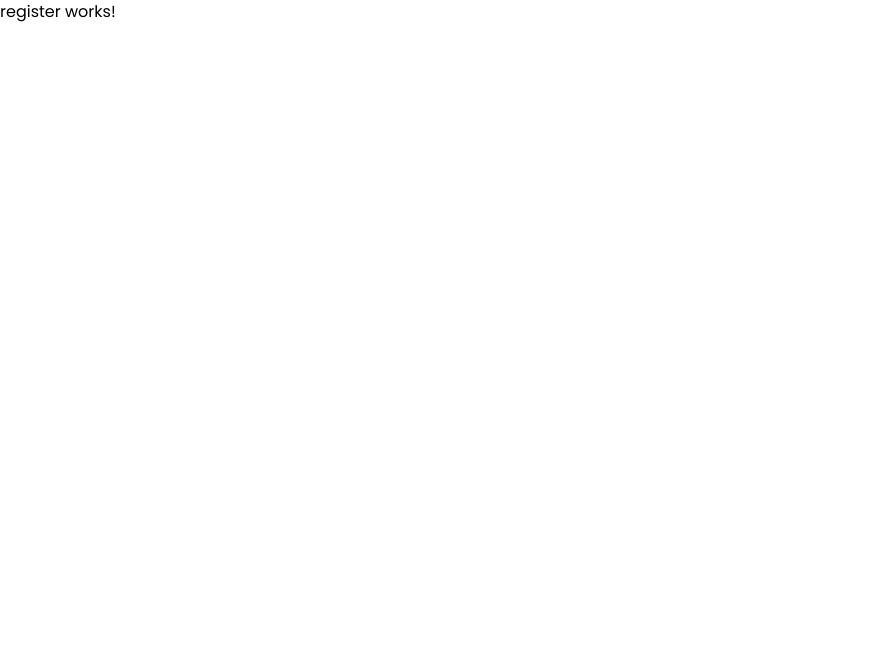
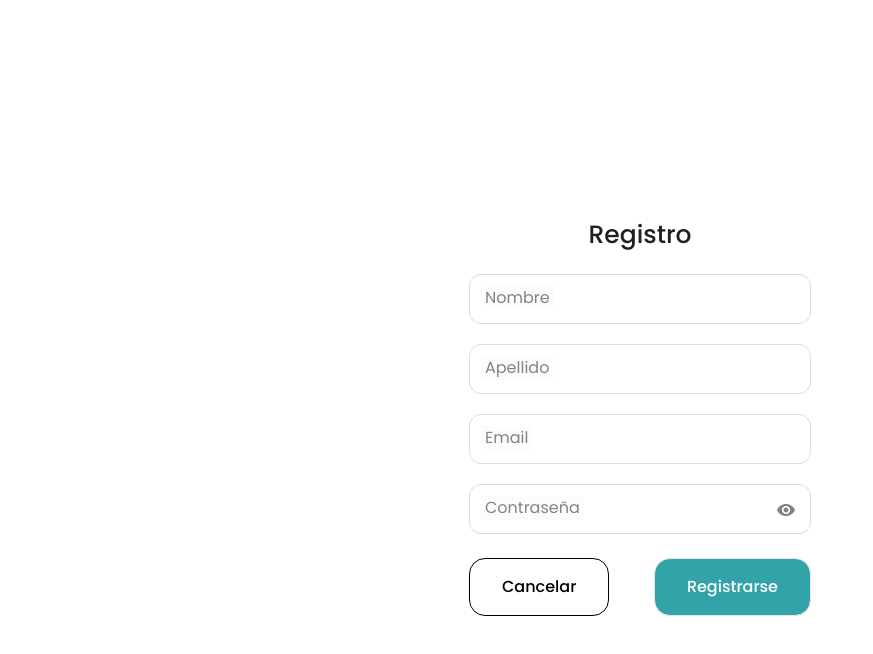
Before and after one commit to ant-villasante98/challenge-techforb-front, an Angular app: page /auth/register in a window 1280 px wide. Shown: the top 654 px of the page, without its empty margins (0-873 px from the left). Built offline with nearby package versions, Linux system fonts and the light colour scheme.

Commit message:
implementacion de registro de usuario

```diff
--- a/src/app/pages/auth/pages/login/component/login-form/login-form.component.html
+++ b/src/app/pages/auth/pages/login/component/login-form/login-form.component.html
@@ -56,6 +56,9 @@
             </div>
         </div>
     </form>
+    <div>
+        <a routerLink="/auth/register" class="underline">Registrate</a>
+    </div>
 
     <div class="mt-6 text-[12px] text-[--color-text-secundary]">
         Protegido por reCAPTCHA y sujeto a la <a>Política de Privacidad</a> y <a>Condiciones</a>.
--- a/src/app/pages/auth/pages/login/component/login-form/login-form.component.ts
+++ b/src/app/pages/auth/pages/login/component/login-form/login-form.component.ts
@@ -4,13 +4,13 @@ import { AuthService } from '../../../../services/auth.service';
 import { UserLogin } from '../../../../../../models/user-login';
 import { FormBuilder, FormGroup, FormsModule, ReactiveFormsModule, Validators } from '@angular/forms';
 import { NgClass } from '@angular/common';
-import { Router } from '@angular/router';
+import { Router, RouterLink } from '@angular/router';
 import { ApiLoadService } from '../../../../../../shared/services/api-load.service';
 
 @Component({
   selector: 'app-login-form',
   standalone: true,
-  imports: [CustomBtnDirective, ReactiveFormsModule, NgClass],
+  imports: [CustomBtnDirective, ReactiveFormsModule, NgClass, RouterLink],
   templateUrl: './login-form.component.html',
   styleUrl: './login-form.component.css'
 })
--- a/src/app/pages/auth/pages/register/register.component.html
+++ b/src/app/pages/auth/pages/register/register.component.html
@@ -1 +1,92 @@
-<p>register works!</p>
+<div class="flex justify-center items-center w-full min-h-screen">
+    <form [formGroup]="registerForm" (submit)="submitRegister()" class="mt-8 max-w-[380px]">
+        <div>
+            <h6 class="text-center poppins-medium text-[25px] text-[--color-text-primary]">
+                Registro
+            </h6>
+        </div>
+
+        <!-- firstName -->
+        <div class="relative z-0 w-full mb-5 group mt-5">
+            <input type="text" name="floating_first-name" id="floating_first-name"
+                class="block py-3 px-3 w-full text-base text-[--color-text-primary] bg-transparent border border-[#DCDBDD] rounded-xl appearance-none focus:outline-none focus:ring-0 peer"
+                placeholder=" " required formControlName="firstName"
+                [ngClass]="{'border-red-600':firstName.touched && firstName.invalid}" />
+            <label for="floating_first-name"
+                class="bg-[--backgroud-primary] px-1 left-0 peer-focus:font-medium absolute text-base text-[--color-text-secundary] duration-300 transform -translate-y-6 translate-x-3 scale-75 top-3 z-0 origin-[0] peer-focus:start-0 rtl:peer-focus:translate-x-1/4 rtl:peer-focus:left-auto peer-placeholder-shown:scale-100 peer-placeholder-shown:translate-y-0 peer-focus:scale-75 peer-focus:-translate-y-6">
+                Nombre
+            </label>
+            @if (firstName.touched && firstName.invalid) {
+            <span class="pl-2 text-[13px] text-red-600"> Se requiere el nombre.</span>
+            }
+        </div>
+
+        <!-- lastName -->
+        <div class="relative z-0 w-full mb-5 group">
+            <input type="text" name="floating_last-name" id="floating_last-name"
+                class="block py-3 px-3 w-full text-base text-[--color-text-primary] bg-transparent border border-[#DCDBDD] rounded-xl appearance-none focus:outline-none focus:ring-0 peer"
+                placeholder=" " required formControlName="lastName"
+                [ngClass]="{'border-red-600':lastName.touched && lastName.invalid}" />
+            <label for="floating_last-name"
+                class="bg-[--backgroud-primary] px-1 left-0 peer-focus:font-medium absolute text-base text-[--color-text-secundary] duration-300 transform -translate-y-6 translate-x-3 scale-75 top-3 z-0 origin-[0] peer-focus:start-0 rtl:peer-focus:translate-x-1/4 rtl:peer-focus:left-auto peer-placeholder-shown:scale-100 peer-placeholder-shown:translate-y-0 peer-focus:scale-75 peer-focus:-translate-y-6">
+                Apellido
+            </label>
+            @if (lastName.touched && lastName.invalid) {
+            <span class="pl-2 text-[13px] text-red-600"> Se requiere el apellido.</span>
+            }
+        </div>
+
+        <!-- email -->
+        <div class="relative z-0 w-full mb-5 group">
+            <input type="email" name="floating_email" id="floating_email"
+                class="block py-3 px-3 w-full text-base text-[--color-text-primary] bg-transparent border border-[#DCDBDD] rounded-xl appearance-none focus:outline-none focus:ring-0 peer"
+                placeholder=" " required formControlName="email"
+                [ngClass]="{'border-red-600':email.touched && email.invalid}" />
+            <label for="floating_email"
+                class="bg-[--backgroud-primary] px-1 left-0 peer-focus:font-medium absolute text-base text-[--color-text-secundary] duration-300 transform -translate-y-6 translate-x-3 scale-75 top-3 z-0 origin-[0] peer-focus:start-0 rtl:peer-focus:translate-x-1/4 rtl:peer-focus:left-auto peer-placeholder-shown:scale-100 peer-placeholder-shown:translate-y-0 peer-focus:scale-75 peer-focus:-translate-y-6">
+                Email
+            </label>
+            @if (email.touched && email.invalid) {
+            <span class="pl-2 text-[13px] text-red-600"> Se requiere un email valido.</span>
+            }
+        </div>
+
+        <!-- contraseña -->
+        <div class="relative z-0 w-full mb-5 group">
+            <input [type]="showPassword()?'text':'password'" name="floating_password" id="floating_password"
+                class="block py-3 px-3 w-full text-base text-[--color-text-primary] bg-transparent border border-[#DCDBDD] rounded-xl appearance-none focus:outline-none focus:ring-0 peer"
+                placeholder=" " required formControlName="password"
+                [ngClass]="{'border-red-600':password.touched && password.invalid}" />
+            <label for="floating_password"
+                class="bg-[--backgroud-primary] px-1 left-0 peer-focus:font-medium absolute text-base text-[--color-text-secundary] duration-300 transform -translate-y-6 translate-x-3 scale-75 top-3 z-0 origin-[0] peer-focus:start-0 rtl:peer-focus:translate-x-1/4 rtl:peer-focus:left-auto peer-placeholder-shown:scale-100 peer-placeholder-shown:translate-y-0 peer-focus:scale-75 peer-focus:-translate-y-6">
+                Contraseña
+            </label>
+            <!-- show password -->
+            <button (click)="toggleVisiblePassword()" class="absolute right-4 top-5" type="button">
+                <img src="assets/svg/eye-password.svg" alt="">
+                <div [hidden]="!showPassword()"
+                    class="absolute -top-1 right-2 border-l-2 border-[#84818A] h-5 rotate-45">
+                </div>
+            </button>
+
+            <!-- login fallido -->
+            @if (password.touched && password.errors?.["required"]) {
+            <span class="pl-2 text-[13px] text-red-600">Contraseña requerida.</span>
+            }
+        </div>
+
+        <div class="flex justify-between items-center mt-6">
+            <div class="w-min">
+                <!-- <button class="rounded-2xl bg-[--color-primary] px-4 py-3 text-white">Iniciar sesión</button> -->
+                <button [disabled]="isSubmit()" type="button" (click)="cancel()" [ngClass]="{'opacity-70':isSubmit()}"
+                    class="poppins-medium w-max border-black" appCustomBtn color="secundary"
+                    text="black">Cancelar</button>
+            </div>
+            <div class="w-min">
+                <!-- <button class="rounded-2xl bg-[--color-primary] px-4 py-3 text-white">Iniciar sesión</button> -->
+                <button [disabled]="isSubmit()" type="submit" [ngClass]="{'opacity-70':isSubmit()}"
+                    class="poppins-medium w-max" appCustomBtn color="primary" text="white">Registrarse</button>
+            </div>
+        </div>
+    </form>
+</div>
--- a/src/app/pages/auth/pages/register/register.component.ts
+++ b/src/app/pages/auth/pages/register/register.component.ts
@@ -1,12 +1,89 @@
-import { Component } from '@angular/core';
+import { NgClass } from '@angular/common';
+import { Component, OnInit, inject, signal } from '@angular/core';
+import { FormBuilder, FormGroup, ReactiveFormsModule, Validators } from '@angular/forms';
+import { CustomBtnDirective } from '../../../../shared/directives/custom-btn.directive';
+import { Router } from '@angular/router';
+import { AuthService } from '../../services/auth.service';
+import { ApiLoadService } from '../../../../shared/services/api-load.service';
 
 @Component({
   selector: 'app-register',
   standalone: true,
-  imports: [],
+  imports: [ReactiveFormsModule, NgClass, CustomBtnDirective],
   templateUrl: './register.component.html',
   styleUrl: './register.component.css'
 })
-export class RegisterComponent {
+export class RegisterComponent implements OnInit {
+  private formBuilder = inject(FormBuilder);
+  private router = inject(Router);
+  private authService = inject(AuthService);
+  private apiLoad = inject(ApiLoadService);
 
+  registerForm: FormGroup = new FormGroup({});
+
+  showPassword = signal<boolean>(false);
+
+  isSubmit = signal<boolean>(false);
+
+  ngOnInit(): void {
+    this.registerForm = this.formBuilder.group({
+      firstName: ["", Validators.required],
+      lastName: ["", Validators.required],
+      email: ["", Validators.compose([Validators.required, Validators.email])],
+      password: ["", Validators.compose([Validators.required, Validators.minLength(6)])]
+    })
+
+  }
+
+  get firstName() {
+    return this.registerForm.controls["firstName"]
+  }
+  get lastName() {
+    return this.registerForm.controls["lastName"]
+  }
+  get email() {
+    return this.registerForm.controls["email"]
+  }
+  get password() {
+    return this.registerForm.controls["password"]
+  }
+
+  submitRegister() {
+    this.registerForm.markAllAsTouched();
+    if (this.registerForm.invalid || this.isSubmit()) {
+      return
+    }
+
+    this.isSubmit.set(true);
+
+    this.apiLoad.start()
+    this.authService.register({
+      email: this.email.value,
+      password: this.password.value,
+      firstName: this.firstName.value,
+      lastName: this.lastName.value
+    }).subscribe({
+      next: () => {
+        console.log("registro exitoso");
+        this.router.navigateByUrl("/auth/login");
+      },
+      error: () => {
+        this.isSubmit.set(false);
+        this.apiLoad.end();
+      },
+      complete: () => {
+        this.isSubmit.set(false);
+        this.apiLoad.end();
+      }
+    });
+
+  }
+
+  toggleVisiblePassword() {
+    this.showPassword.update(v => !v);
+  }
+
+  cancel() {
+    this.router.navigateByUrl("/auth/login")
+  }
 }
```
